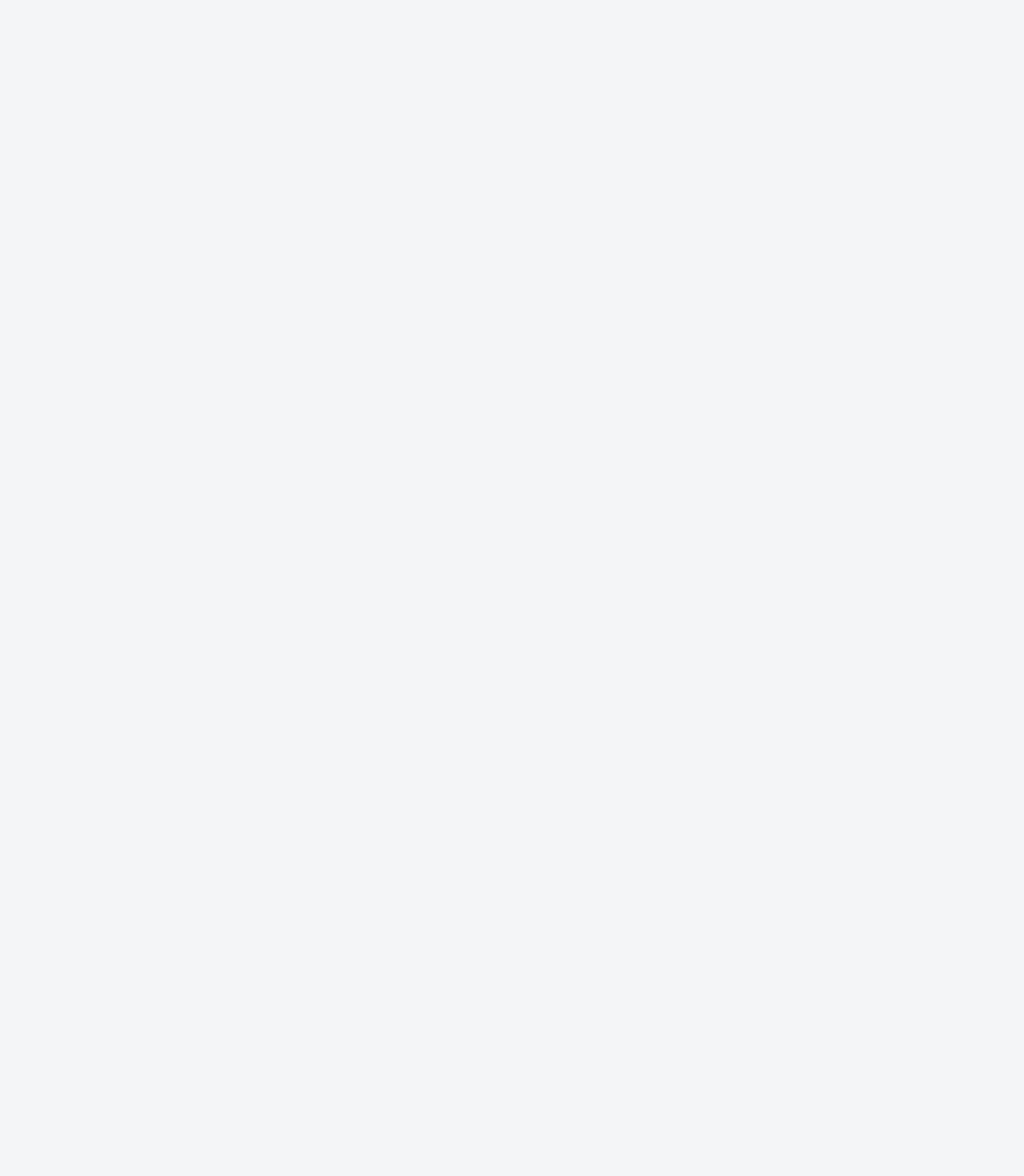
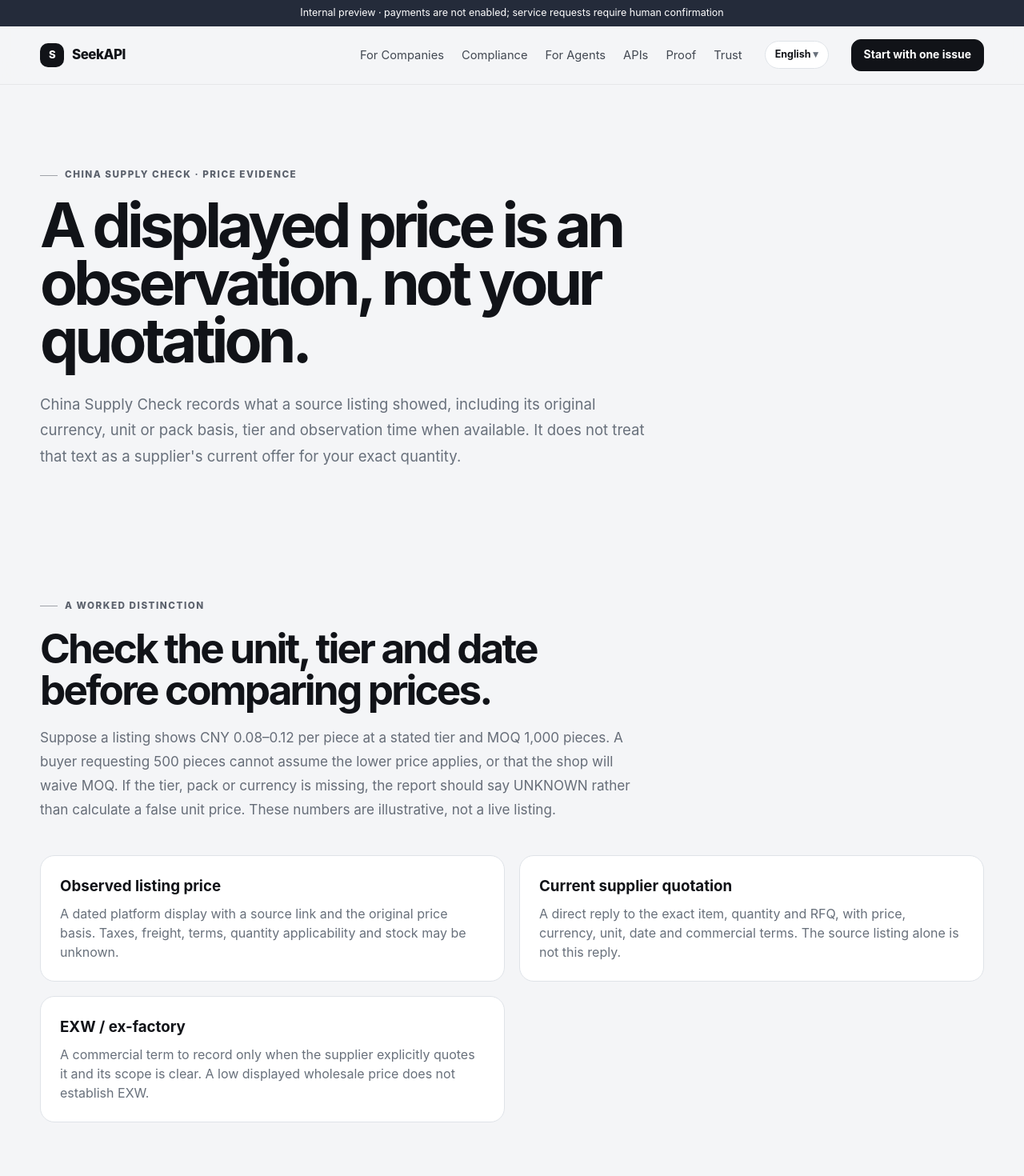
Before and after one commit to kiddhu/seekapi-public, a Next.js app: page /china-supply-check/listing-price-vs-quote in a window 1280 px wide. Before the commit this address had no page. Shown: the top 1470 px of the page at 80% size. Before the commit the page ends 800 px from the top, so only its background shows below. Built offline with nearby package versions, Linux system fonts and the light colour scheme.

Commit message:
feat(csc): add listing-price-vs-quote page

```diff
--- /dev/null
+++ b/app/china-supply-check/listing-price-vs-quote/page.tsx
@@ -0,0 +1,15 @@
+import Link from 'next/link';
+import { Eyebrow, PageShell, SectionTitle } from '@/components/site';
+import { pageMetadata } from '@/lib/site';
+
+export const metadata = pageMetadata(
+  'Observed Listing Price vs Supplier Quote | SeekAPI',
+  'A displayed China B2B listing price can have a different unit, tier and date from your order. Learn what a current supplier quotation and EXW term require.',
+  '/china-supply-check/listing-price-vs-quote',
+);
+
+export default function Page() { return <PageShell>
+  <section className="page-hero"><div className="container"><Eyebrow>China Supply Check · price evidence</Eyebrow><h1>A displayed price is an observation, not your quotation.</h1><p>China Supply Check records what a source listing showed, including its original currency, unit or pack basis, tier and observation time when available. It does not treat that text as a supplier's current offer for your exact quantity.</p></div></section>
+  <section className="section"><div className="container"><SectionTitle eyebrow="A worked distinction" title="Check the unit, tier and date before comparing prices." body="Suppose a listing shows CNY 0.08–0.12 per piece at a stated tier and MOQ 1,000 pieces. A buyer requesting 500 pieces cannot assume the lower price applies, or that the shop will waive MOQ. If the tier, pack or currency is missing, the report should say UNKNOWN rather than calculate a false unit price. These numbers are illustrative, not a live listing."/><div className="definition-grid"><div className="definition"><h3>Observed listing price</h3><p>A dated platform display with a source link and the original price basis. Taxes, freight, terms, quantity applicability and stock may be unknown.</p></div><div className="definition"><h3>Current supplier quotation</h3><p>A direct reply to the exact item, quantity and RFQ, with price, currency, unit, date and commercial terms. The source listing alone is not this reply.</p></div><div className="definition"><h3>EXW / ex-factory</h3><p>A commercial term to record only when the supplier explicitly quotes it and its scope is clear. A low displayed wholesale price does not establish EXW.</p></div></div></div></section>
+  <section className="section section-dark"><div className="container"><SectionTitle eyebrow="When to ask" title="Live RFQ Compare is the planned current-answer step." body="The separate future USD 19.90 service would use your confirmed RFQ and selected recipients to request current price, availability, MOQ and lead time. One human outreach round has a 72-hour response window; supplier replies are not guaranteed. It is not open for purchase."/><div className="link-list"><Link className="text-link" href="/china-supply-check/live-rfq-compare">Read the RFQ handoff</Link><Link className="text-link" href="/china-supply-check/sample">Inspect historical listing evidence</Link></div></div></section>
+</PageShell>; }
```
